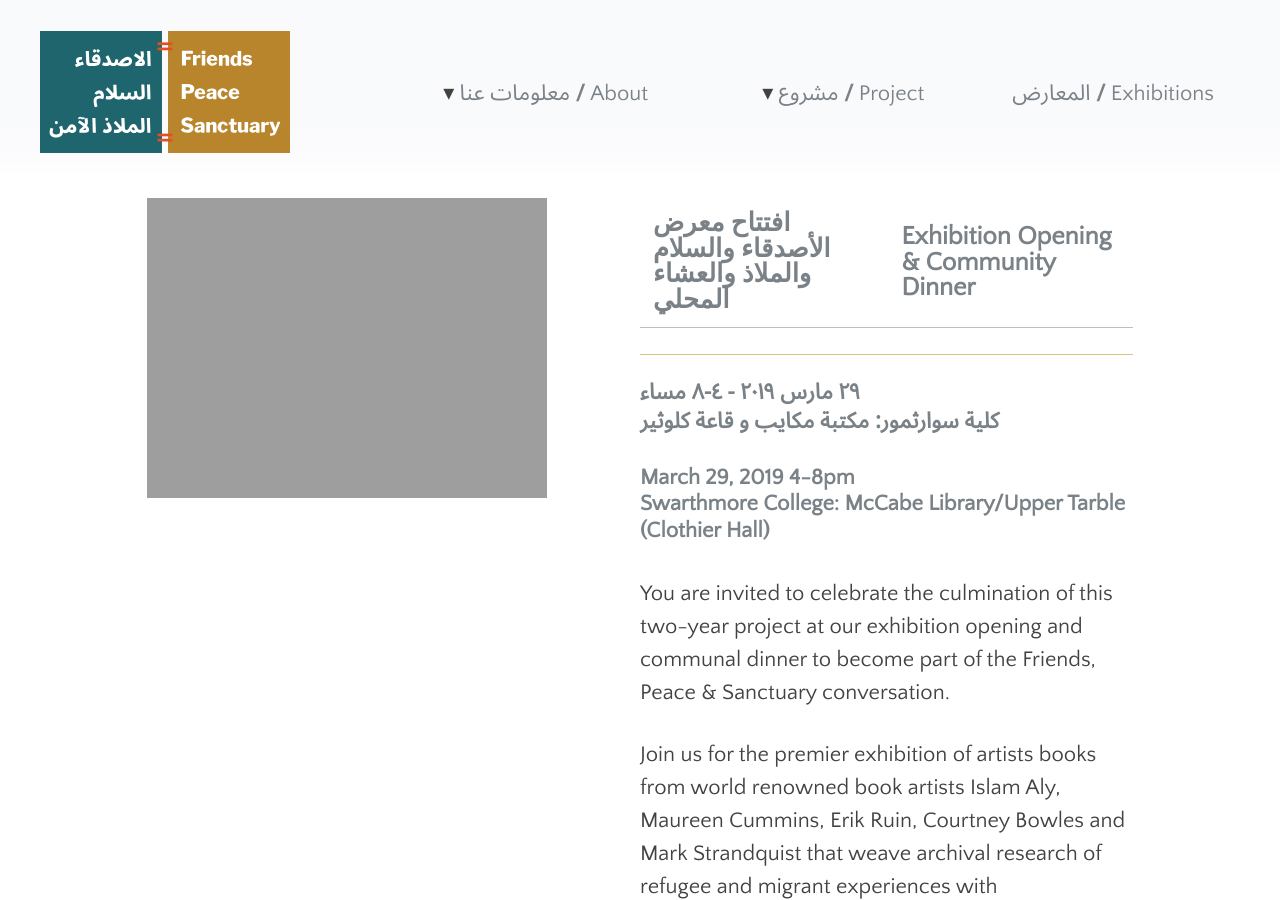
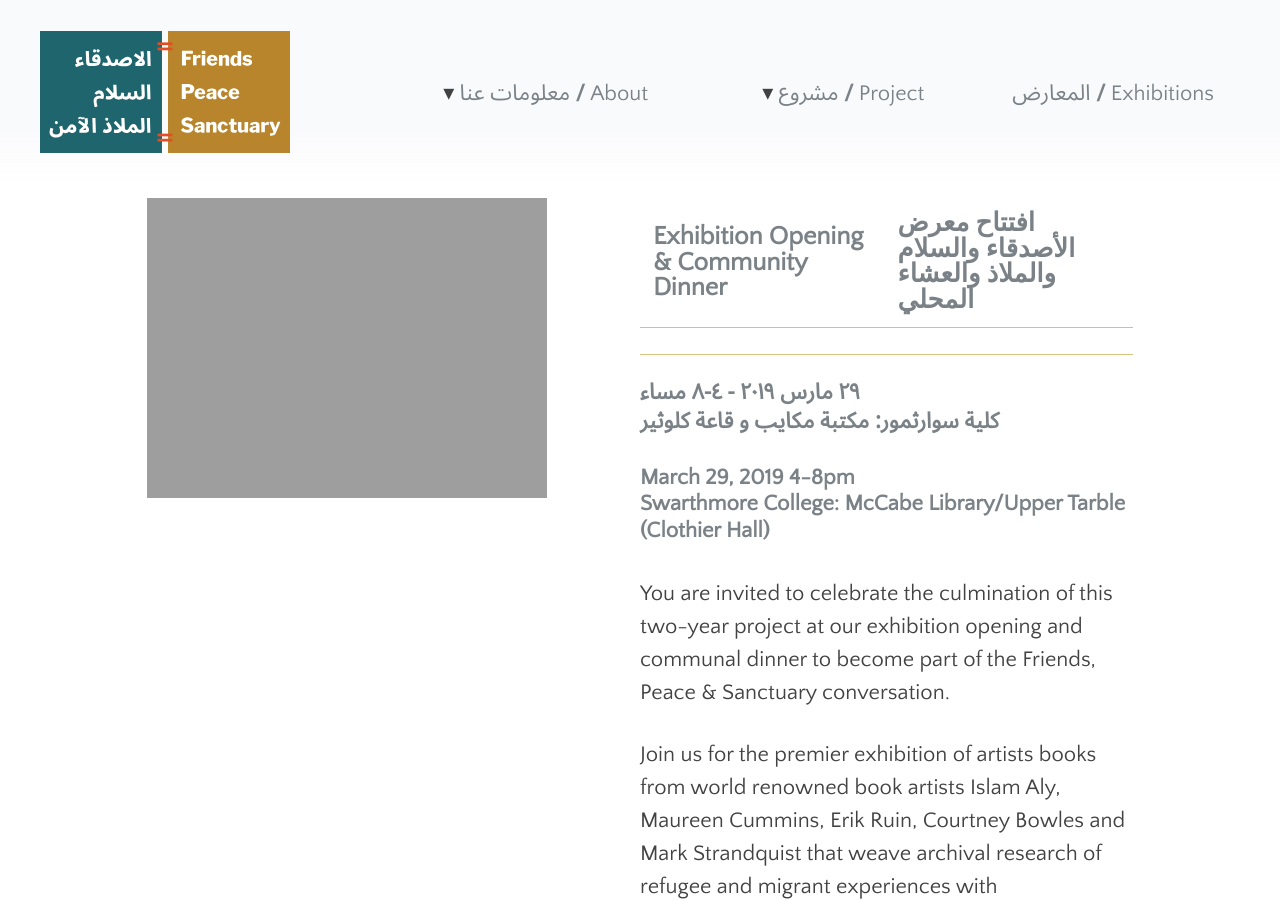
Before and after one commit to swat-ds/fps.swarthmore.edu, a Jekyll site: the page built from _posts/2019-02-21-community-dinner.md, in a window 1280 px wide and 900 px high. Built offline with Jekyll 4.4.1, drawn with Linux system fonts in a browser that asks for light colours.

```diff
--- a/_posts/2019-02-21-community-dinner.md
+++ b/_posts/2019-02-21-community-dinner.md
@@ -1,7 +1,5 @@
 ---
-title: >-
-  افتتاح معرض الأصدقاء والسلام والملاذ والعشاء المحلي | Exhibition Opening &
-  Community Dinner
+title: ' Exhibition Opening & Community Dinner | افتتاح معرض الأصدقاء والسلام والملاذ والعشاء المحلي'
 lang: en
 categories:
   - public events
```
